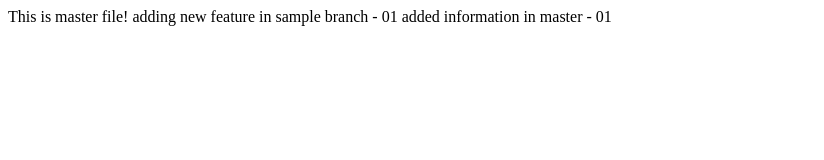
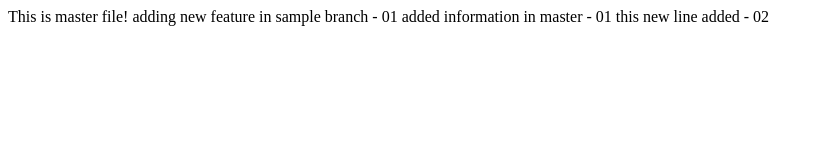
Before and after one commit to praveenkumargithub/Sample, a plain HTML site: page index.html in a window 1280 px wide. Shown: the whole page, without its empty margins (0-824 px from the left). Drawn offline with Linux system fonts and the light colour scheme.

Commit message:
added new line in master - 02

```diff
--- a/index.html
+++ b/index.html
@@ -3,5 +3,6 @@
         This is master file!
         adding new feature in sample branch - 01
         added information in master - 01
+        this new line added - 02
     </bod>
 </html>
```
